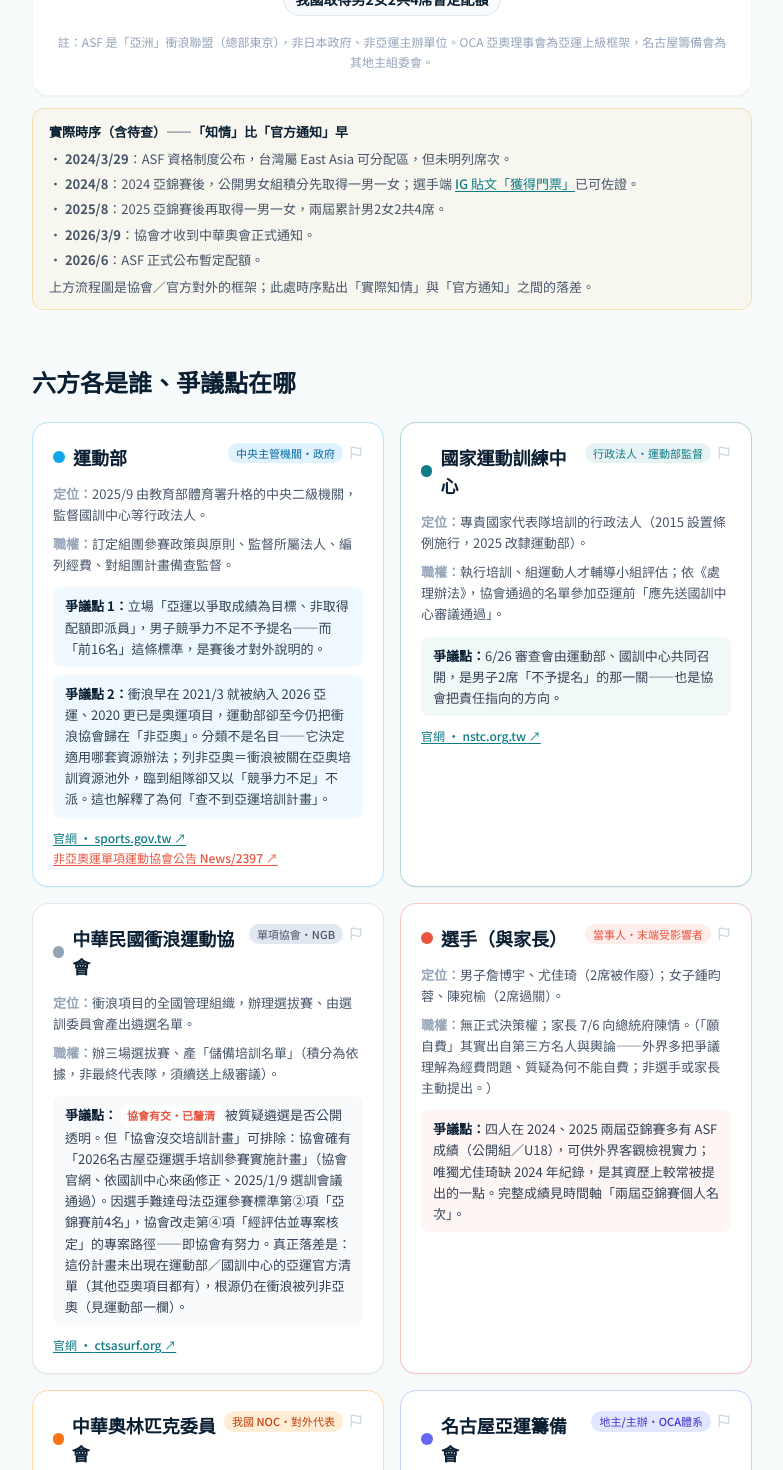
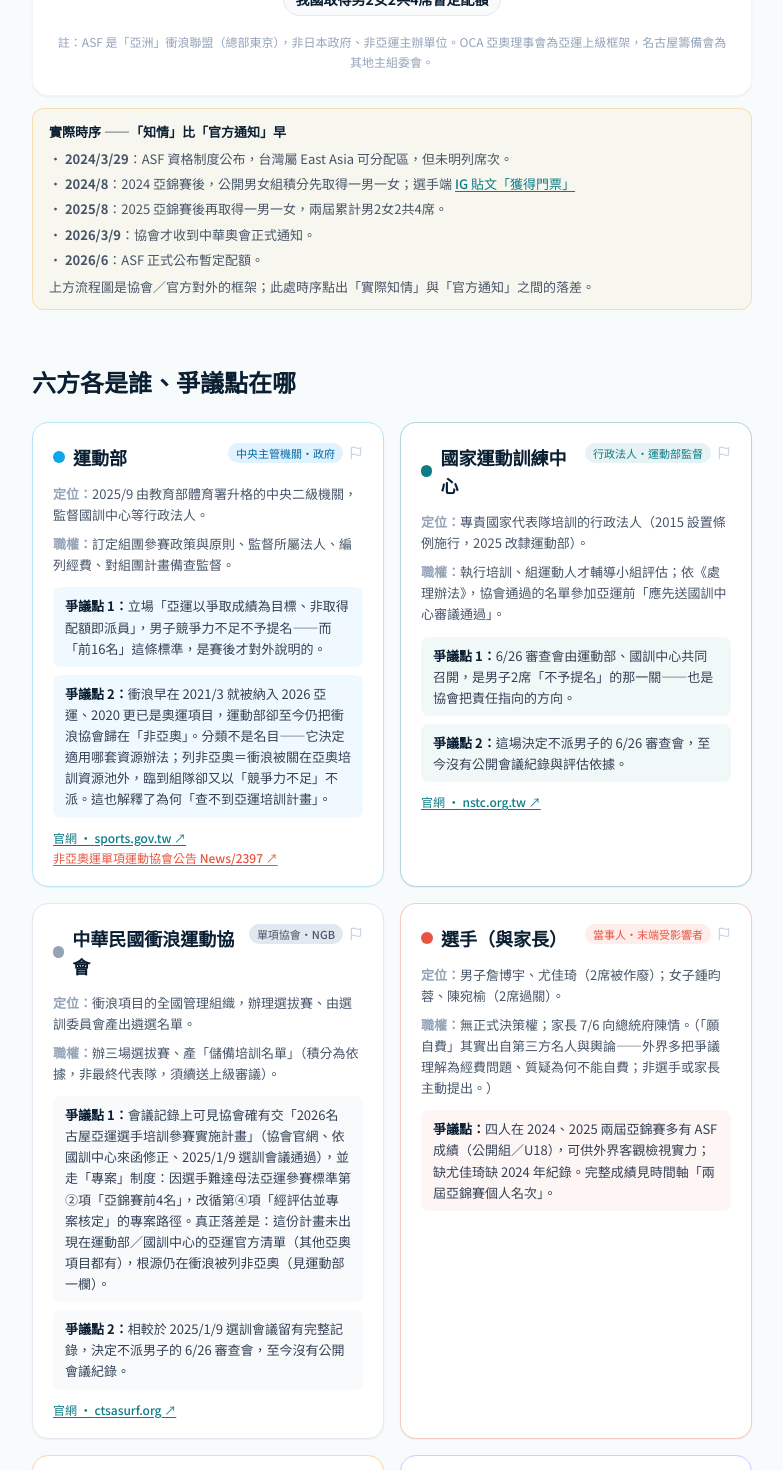
Before and after one commit to sucrelinsurfer/Aichi-Nagoya-2026issue, a Next.js app in the folder web/: page /relations in a window 1280 px wide. Shown: the part 1400-2870 px from the top of the page, without its empty margins (248-1031 px from the left). Built offline with nearby package versions, Linux system fonts and the light colour scheme; no server answers.

Commit message:
會議記錄

```diff
--- a/web/app/relations/page.tsx
+++ b/web/app/relations/page.tsx
@@ -93,8 +93,10 @@ const UNITS: Unit[] = [
     role: "專責國家代表隊培訓的行政法人（2015 設置條例施行，2025 改隸運動部）。",
     powers:
       "執行培訓、組運動人才輔導小組評估；依《處理辦法》，協會通過的名單參加亞運前「應先送國訓中心審議通過」。",
-    dispute:
+    dispute: [
       "6/26 審查會由運動部、國訓中心共同召開，是男子2席「不予提名」的那一關——也是協會把責任指向的方向。",
+      "這場決定不派男子的 6/26 審查會，至今沒有公開會議紀錄與評估依據。",
+    ],
   },
   {
     tone: "ctsa",
@@ -104,9 +106,10 @@ const UNITS: Unit[] = [
     urlLabel: "ctsasurf.org",
     role: "衝浪項目的全國管理組織，辦理選拔賽、由選訓委員會產出遴選名單。",
     powers: "辦三場選拔賽、產「儲備培訓名單」（積分為依據，非最終代表隊，須續送上級審議）。",
-    dispute:
-      "被質疑遴選是否公開透明。但「協會沒交培訓計畫」可排除：協會確有「2026名古屋亞運選手培訓參賽實施計畫」（協會官網、依國訓中心來函修正、2025/1/9 選訓會議通過）。因選手難達母法亞運參賽標準第②項「亞錦賽前4名」，協會改走第④項「經評估並專案核定」的專案路徑——即協會有努力。真正落差是：這份計畫未出現在運動部／國訓中心的亞運官方清單（其他亞奧項目都有），根源仍在衝浪被列非亞奧（見運動部一欄）。",
-    disputeFlag: "協會有交・已釐清",
+    dispute: [
+      "會議記錄上可見協會確有交「2026名古屋亞運選手培訓參賽實施計畫」（協會官網、依國訓中心來函修正、2025/1/9 選訓會議通過），並走「專案」制度：因選手難達母法亞運參賽標準第②項「亞錦賽前4名」，改循第④項「經評估並專案核定」的專案路徑。真正落差是：這份計畫未出現在運動部／國訓中心的亞運官方清單（其他亞奧項目都有），根源仍在衝浪被列非亞奧（見運動部一欄）。",
+      "相較於 2025/1/9 選訓會議留有完整記錄，決定不派男子的 6/26 審查會，至今沒有公開會議紀錄。",
+    ],
   },
   {
     tone: "athlete",
@@ -117,7 +120,7 @@ const UNITS: Unit[] = [
     role: "男子詹博宇、尤佳琦（2席被作廢）；女子鍾昀蓉、陳宛榆（2席過關）。",
     powers: "無正式決策權；家長 7/6 向總統府陳情。（「願自費」其實出自第三方名人與輿論——外界多把爭議理解為經費問題、質疑為何不能自費；非選手或家長主動提出。）",
     dispute:
-      "四人在 2024、2025 兩屆亞錦賽多有 ASF 成績（公開組／U18），可供外界客觀檢視實力；唯獨尤佳琦缺 2024 年紀錄，是其資歷上較常被提出的一點。完整成績見時間軸「兩屆亞錦賽個人名次」。",
+      "四人在 2024、2025 兩屆亞錦賽多有 ASF 成績（公開組／U18），可供外界客觀檢視實力；缺尤佳琦缺 2024 年紀錄。完整成績見時間軸「兩屆亞錦賽個人名次」。",
   },
   {
     tone: "ctoc",
@@ -252,7 +255,7 @@ export default function RelationsPage() {
           {/* 實際時序：知情早於官方通知 */}
           <div className="mt-3 rounded-xl border border-amber/30 bg-amber/5 px-4 py-3 text-[13px] leading-relaxed text-slate-600">
             <p className="font-bold text-ink">
-              實際時序（含待查）——「知情」比「官方通知」早
+              實際時序 ——「知情」比「官方通知」早
             </p>
             <ul className="mt-1.5 space-y-1">
               <li>
@@ -268,7 +271,6 @@ export default function RelationsPage() {
                 >
                   IG 貼文「獲得門票」
                 </a>
-                已可佐證。
               </li>
               <li>
                 · <b>2025/8</b>：2025 亞錦賽後再取得一男一女，兩屆累計男2女2共4席。
```
